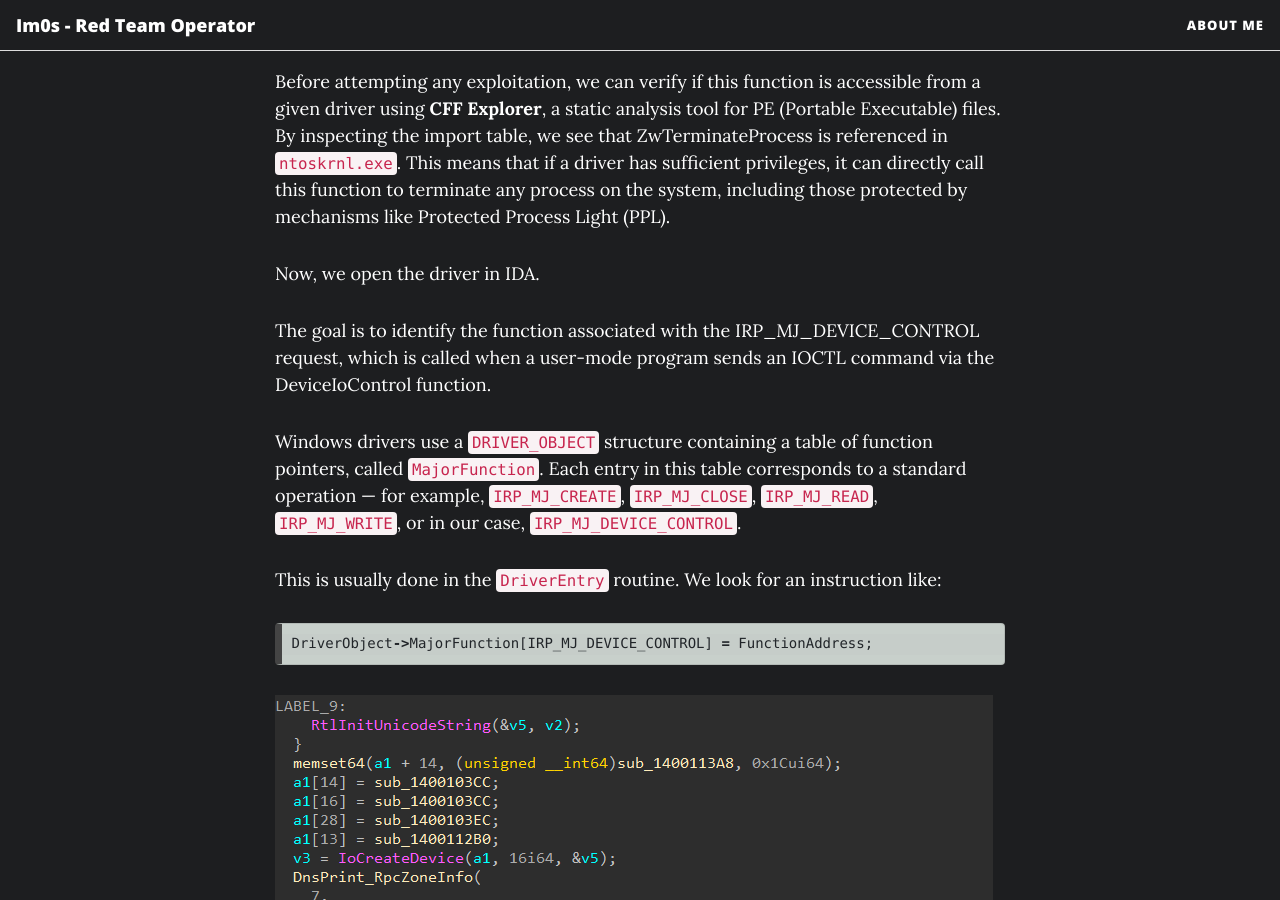
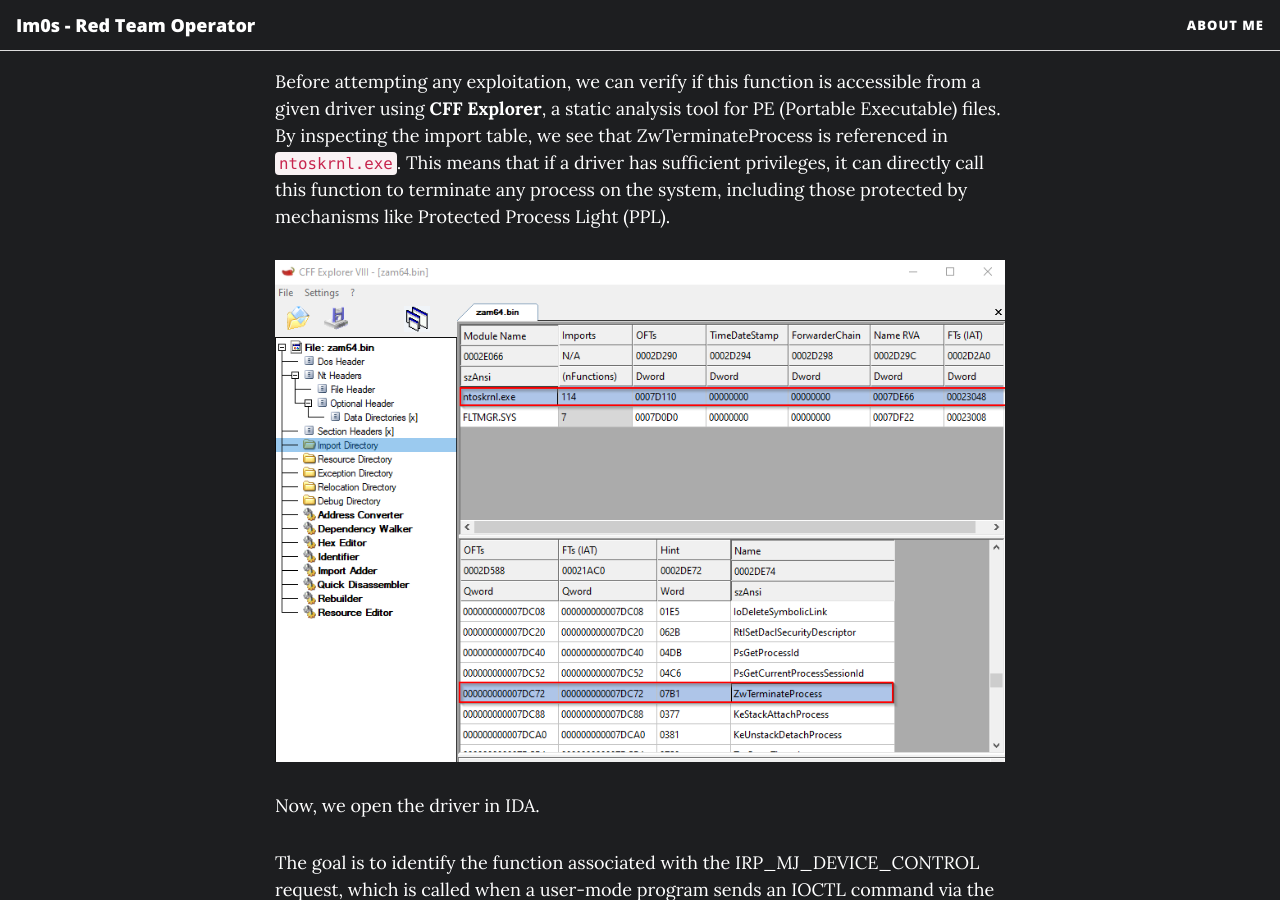
Before and after one commit to RFC6592/rfc6592.github.io, a Jekyll site: the page built from _posts/2025-06-06-ReverseEngineeringZemanaAntiMalware.md, in a window 1280 px wide and 900 px high, scrolled down 1203 px. Built offline with Jekyll 4.4.1, drawn with Linux system fonts in a browser that asks for light colours; nearby versions of some CDN libraries.

Commit message:
💯 Update
By the help and the will of Allah I keep working

```diff
--- a/_posts/2025-06-06-ReverseEngineeringZemanaAntiMalware.md
+++ b/_posts/2025-06-06-ReverseEngineeringZemanaAntiMalware.md
@@ -27,6 +27,8 @@
 One of the functions used in this type of attack is ZwTerminateProcess. This function, present in `ntoskrnl.exe` (the Windows kernel), allows forcefully terminating a process from kernel mode.
 
 Before attempting any exploitation, we can verify if this function is accessible from a given driver using **CFF Explorer**, a static analysis tool for PE (Portable Executable) files. By inspecting the import table, we see that ZwTerminateProcess is referenced in `ntoskrnl.exe`. This means that if a driver has sufficient privileges, it can directly call this function to terminate any process on the system, including those protected by mechanisms like Protected Process Light (PPL).
+
+![Alt text](https://rfc6592.github.io/assets/img/Zemana/0ZemanaCFF.png)
 
 Now, we open the driver in IDA.
 
```
Also changed, not shown: assets/img/Zemana/0ZemanaCFF.png (added).
